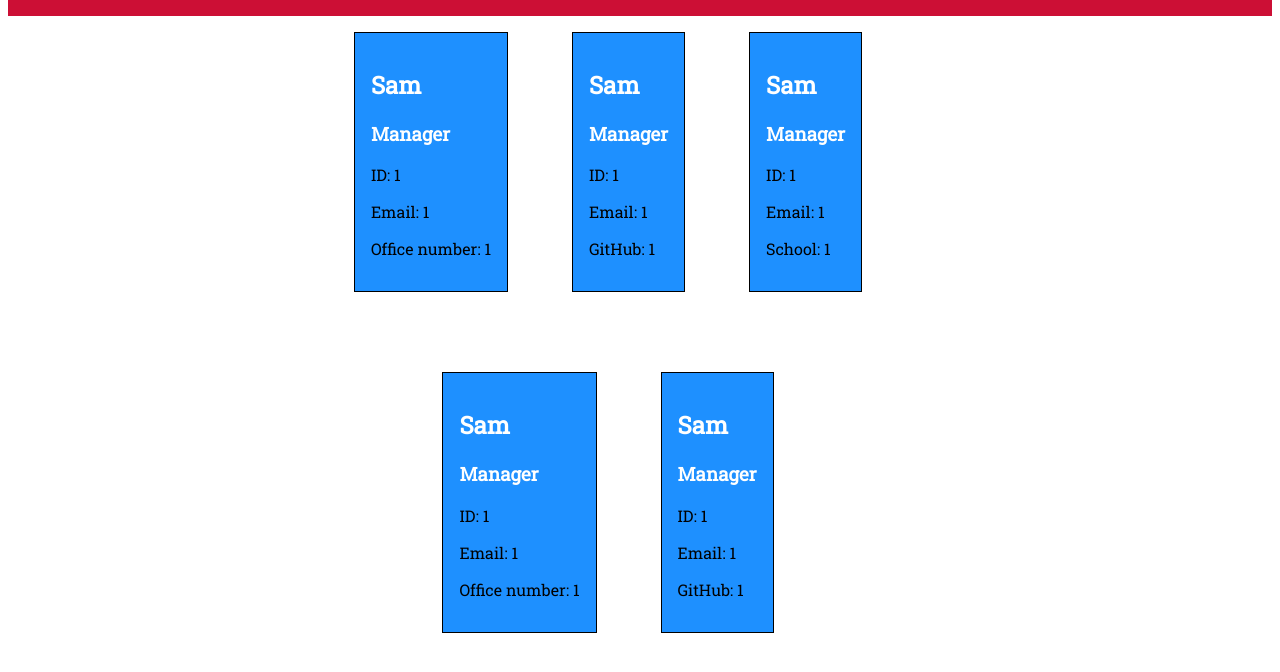
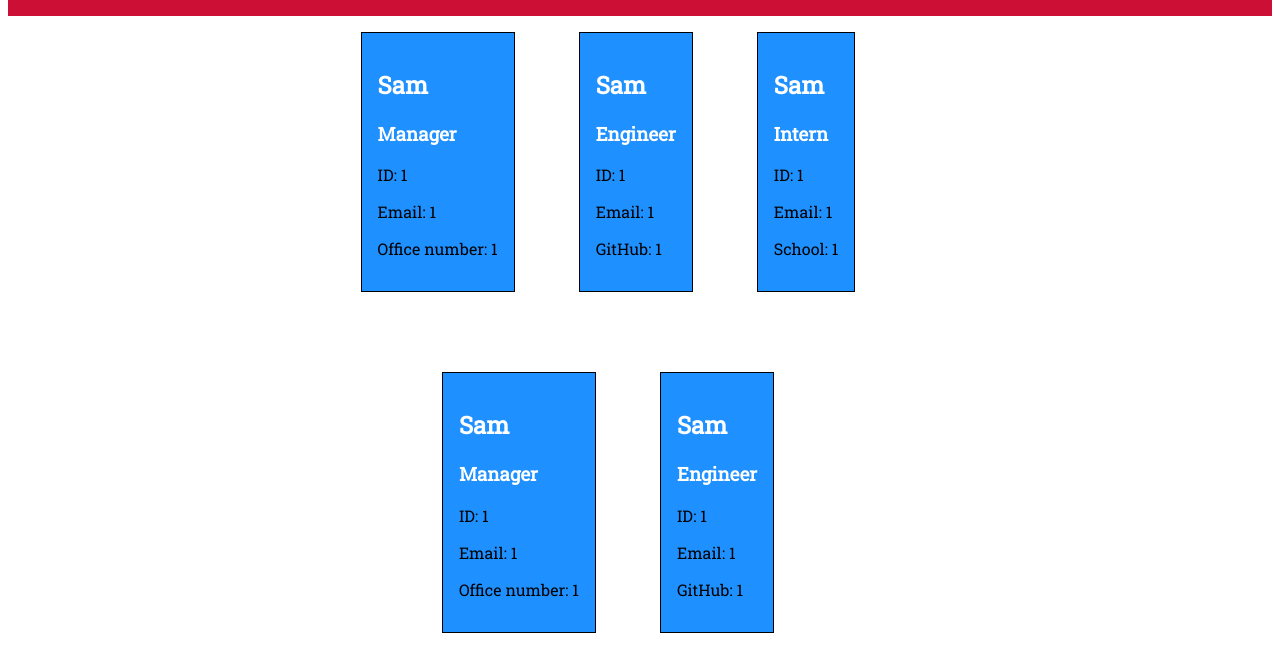
Before and after one commit to Saml415/team-profile, a website: page dist/index.html in a window 1280 px wide. Shown: the part 110-782 px from the top of the page. Drawn offline with Linux system fonts and the light colour scheme.

Commit message:
HTML placeholder changes

```diff
--- a/dist/index.html
+++ b/dist/index.html
@@ -31,7 +31,7 @@
       <div class="card">
         <div class ="cardhead">
           <h2>Sam</h2>
-          <h3>Manager</h3>
+          <h3>Engineer</h3>
         </div>
         <p>ID: 1</p>
         <p>Email: 1</p>
@@ -41,7 +41,7 @@
       <div class="card">
         <div class ="cardhead">
           <h2>Sam</h2>
-          <h3>Manager</h3>
+          <h3>Intern</h3>
         </div>
         <p>ID: 1</p>
         <p>Email: 1</p>
@@ -62,7 +62,7 @@
       <div class="card">
         <div class ="cardhead">
           <h2>Sam</h2>
-          <h3>Manager</h3>
+          <h3>Engineer</h3>
         </div>
         <p>ID: 1</p>
         <p>Email: 1</p>
```
